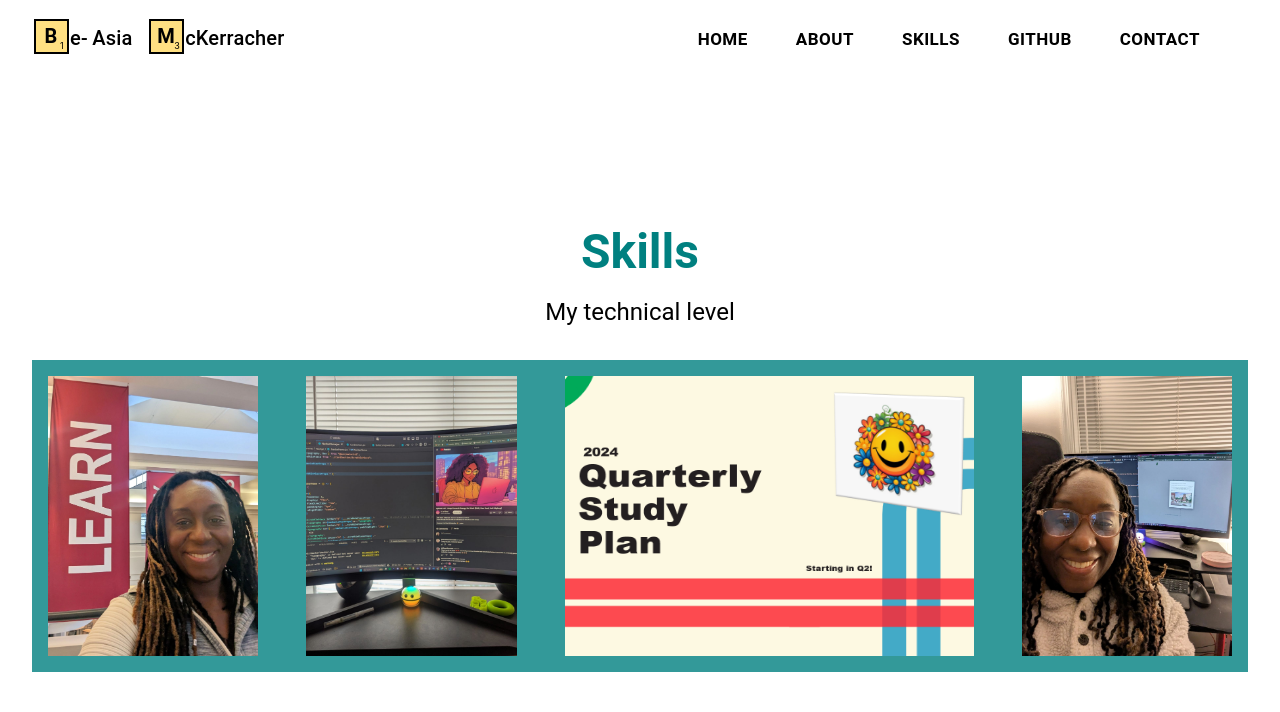
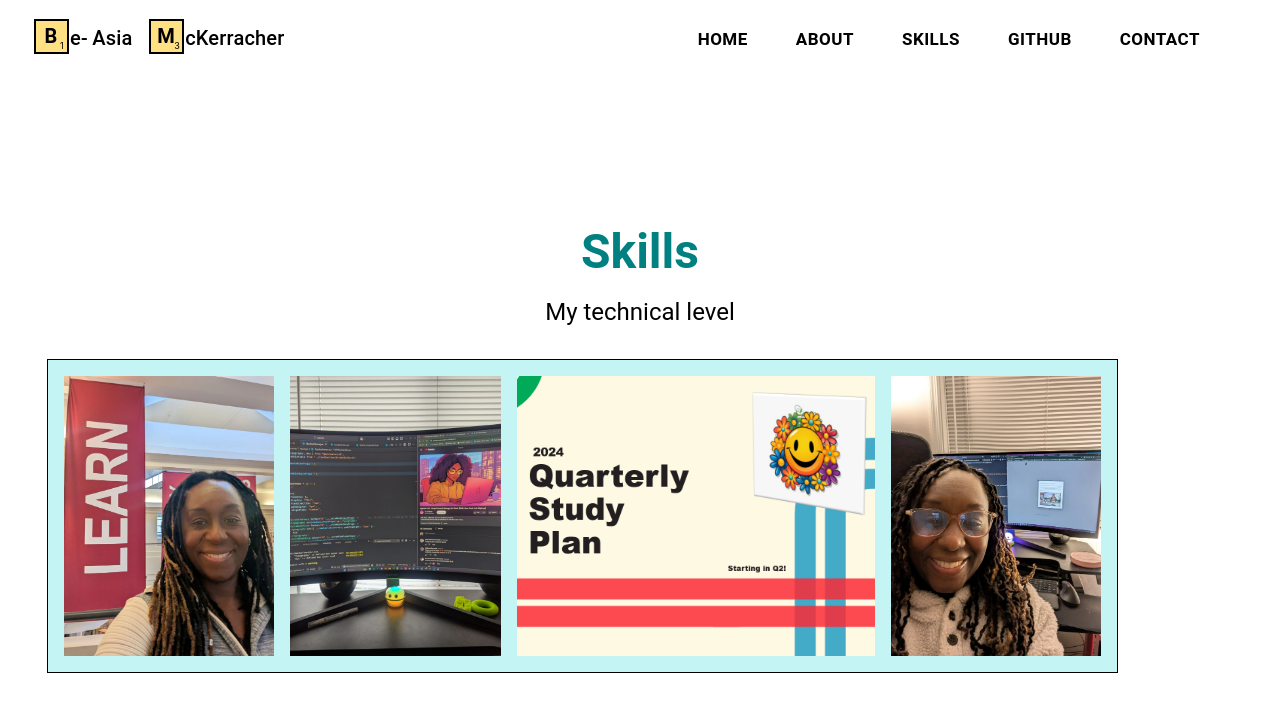
Before and after one commit to amerigirl/website, a React (Create React App) app: page /skillsPage in a window 1280 px wide. Shown: the top 712 px of the page. Built offline with nearby package versions, Linux system fonts and the light colour scheme.

Commit message:
about  to start troubleshooting text box issue

```diff
--- a/src/Components/SkillsPage/SkillsPage.jsx
+++ b/src/Components/SkillsPage/SkillsPage.jsx
@@ -19,17 +19,18 @@ const SkillsPage = () => {
           display: "flex",
           justifyContent: "center",
           height: "35vh",
-          gap: "3rem",
-          backgroundColor: "primary.light",
-          margin: "0 2rem 0 2rem",
+          gap: "1rem",
+          backgroundColor: "rgb(197, 244, 244)",
+          margin: "0 3rem 0 3rem",
           padding: "1rem",
-
+          outline: "1px solid black",
+          width: "81%",
         }}
       >
         <img src="../../../learn.jpg" alt="learning" />
         <img src="../../../frontEndWork.jpg" alt="frontend Work" />
-                <img width={450} src="../../../studyPlan.png" alt="studyplan slide" />
-<img   src="../../../theModal.jpg" alt="the modal pic" />
+        <img width={400} src="../../../studyPlan.png" alt="studyplan slide" />
+        <img src="../../../theModal.jpg" alt="the modal pic" />
       </Box>
     </ThemeProvider>
   );
```
